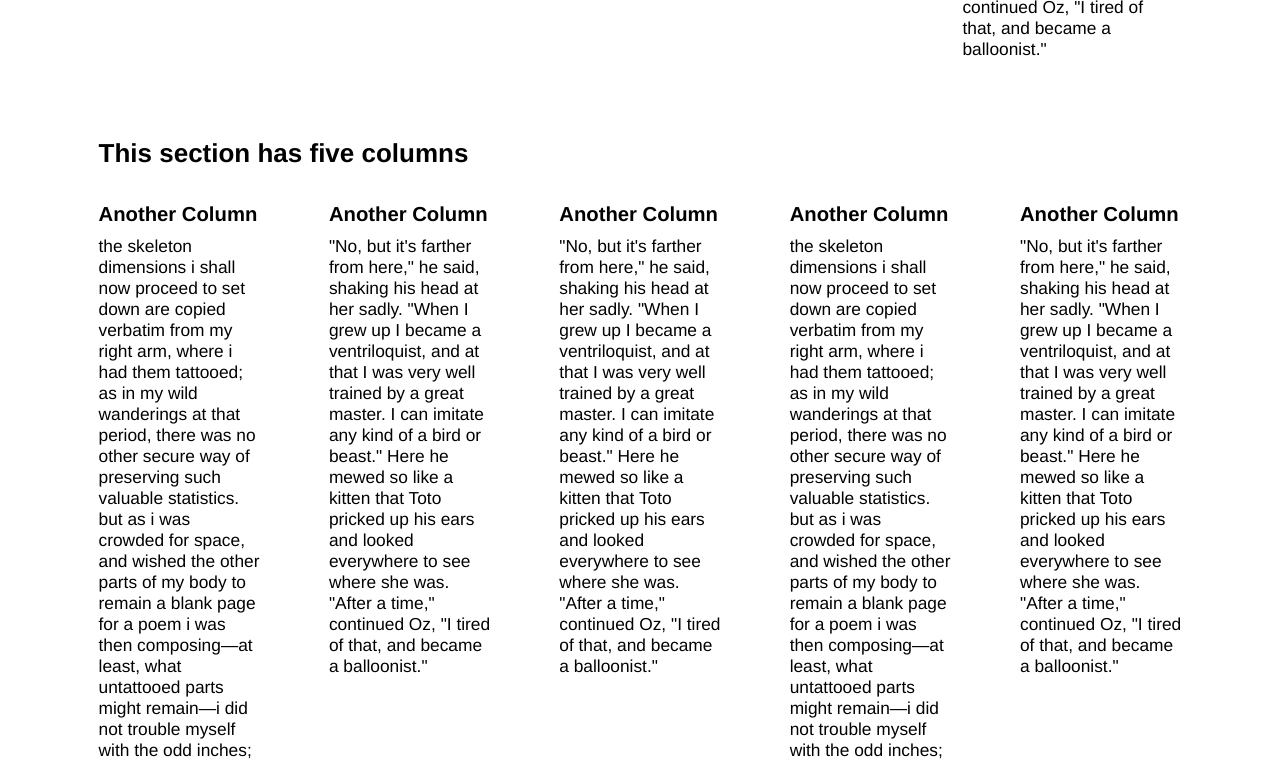
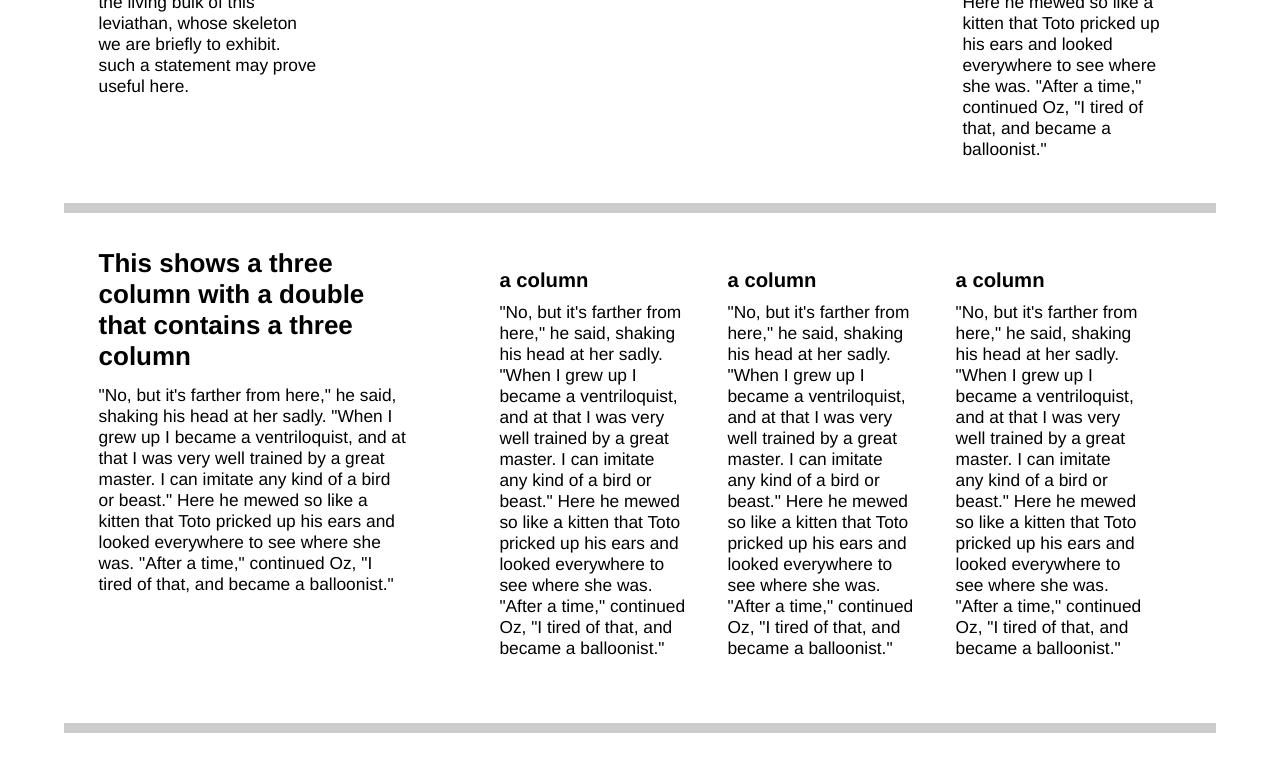
Before and after one commit to soyrex/RexFramework, a plain HTML site: page index.html in a window 1280 px wide. Shown: the part 952-1714 px from the top of the page. Drawn offline with Linux system fonts and the light colour scheme; a script that the page names is missing.

Commit message:
updated to test nesting

```diff
--- a/c/me.css
+++ b/c/me.css
@@ -1,6 +1,12 @@
+header,.main {
+  overflow: visible;
+}
+.main> header{
+}
 nav {
   background:#333;
   border-radius: 5px;
+  box-shadow: 0 0 30px #555;
   text-transform: uppercase;
 }
 nav a {
@@ -9,3 +15,9 @@ nav a {
 nav a:hover {
   background: #666
 }
+section {
+  border-bottom:10px solid #ccc;
+}
+section section {
+  border-bottom: none;
+}
--- a/index.html
+++ b/index.html
@@ -11,7 +11,8 @@
   <body>
     <div class="main">
     <header>
-      <h1>This is a flexible, responsive grid.</h1>
+      <h1>Rex Framework</h1>
+      <h2>This is a flexible, responsive grid and layout system.</h2>
       <nav>
         <ul>
           <li><a href="#">Item 1</a></li>
@@ -44,6 +45,29 @@
           <h3> Another Column</h3>
           <p>"No, but it's farther from here," he said, shaking his head at her sadly.  "When I grew up I became a ventriloquist, and at that I was very well trained by a great master.  I can imitate any kind of a bird or beast."  Here he mewed so like a kitten that Toto pricked up his ears and looked everywhere to see where she was.  "After a time," continued Oz, "I tired of that, and became a balloonist."</p>
           <p>"No, but it's farther from here," he said, shaking his head at her sadly.  "When I grew up I became a ventriloquist, and at that I was very well trained by a great master.  I can imitate any kind of a bird or beast."  Here he mewed so like a kitten that Toto pricked up his ears and looked everywhere to see where she was.  "After a time," continued Oz, "I tired of that, and became a balloonist."</p>
+        </div>
+      </section>
+      <section class="columns three">
+        <div class="column">
+          <h2>This shows a three column with a double that contains a three column</h2>
+          <p>"No, but it's farther from here," he said, shaking his head at her sadly.  "When I grew up I became a ventriloquist, and at that I was very well trained by a great master.  I can imitate any kind of a bird or beast."  Here he mewed so like a kitten that Toto pricked up his ears and looked everywhere to see where she was.  "After a time," continued Oz, "I tired of that, and became a balloonist."</p>
+        </div>
+        <div class="column double">
+          <section class="columns three">
+            <div class="column">
+              <h3>a column</h3>
+          <p>"No, but it's farther from here," he said, shaking his head at her sadly.  "When I grew up I became a ventriloquist, and at that I was very well trained by a great master.  I can imitate any kind of a bird or beast."  Here he mewed so like a kitten that Toto pricked up his ears and looked everywhere to see where she was.  "After a time," continued Oz, "I tired of that, and became a balloonist."</p>
+            </div>
+            <div class="column">
+              <h3>a column</h3>
+          <p>"No, but it's farther from here," he said, shaking his head at her sadly.  "When I grew up I became a ventriloquist, and at that I was very well trained by a great master.  I can imitate any kind of a bird or beast."  Here he mewed so like a kitten that Toto pricked up his ears and looked everywhere to see where she was.  "After a time," continued Oz, "I tired of that, and became a balloonist."</p>
+            </div>
+            <div class="column">
+              <h3>a column</h3>
+          <p>"No, but it's farther from here," he said, shaking his head at her sadly.  "When I grew up I became a ventriloquist, and at that I was very well trained by a great master.  I can imitate any kind of a bird or beast."  Here he mewed so like a kitten that Toto pricked up his ears and looked everywhere to see where she was.  "After a time," continued Oz, "I tired of that, and became a balloonist."</p>
+            </div>
+          </section>
+
         </div>
       </section>
       <section class="columns five">
```
